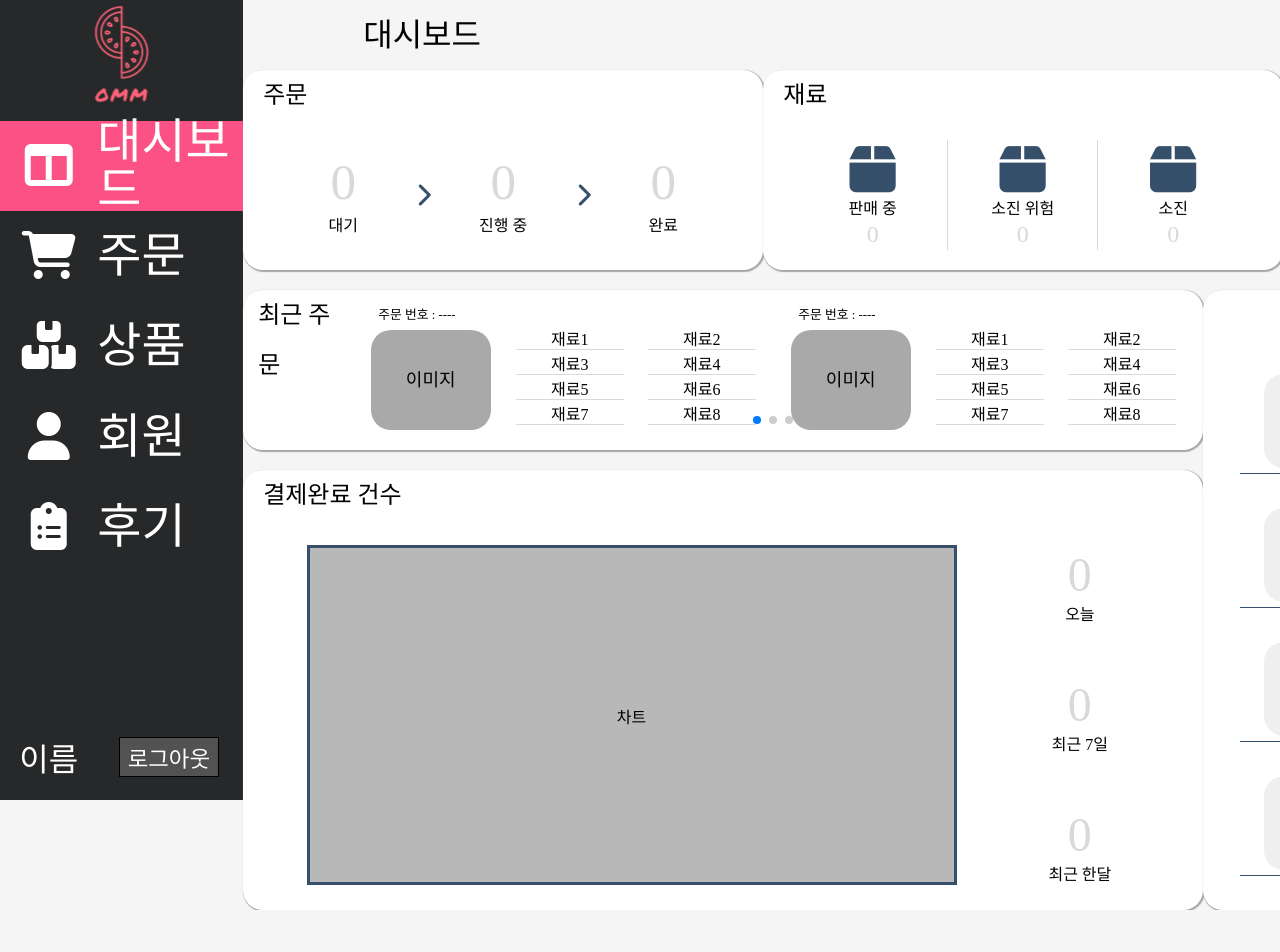
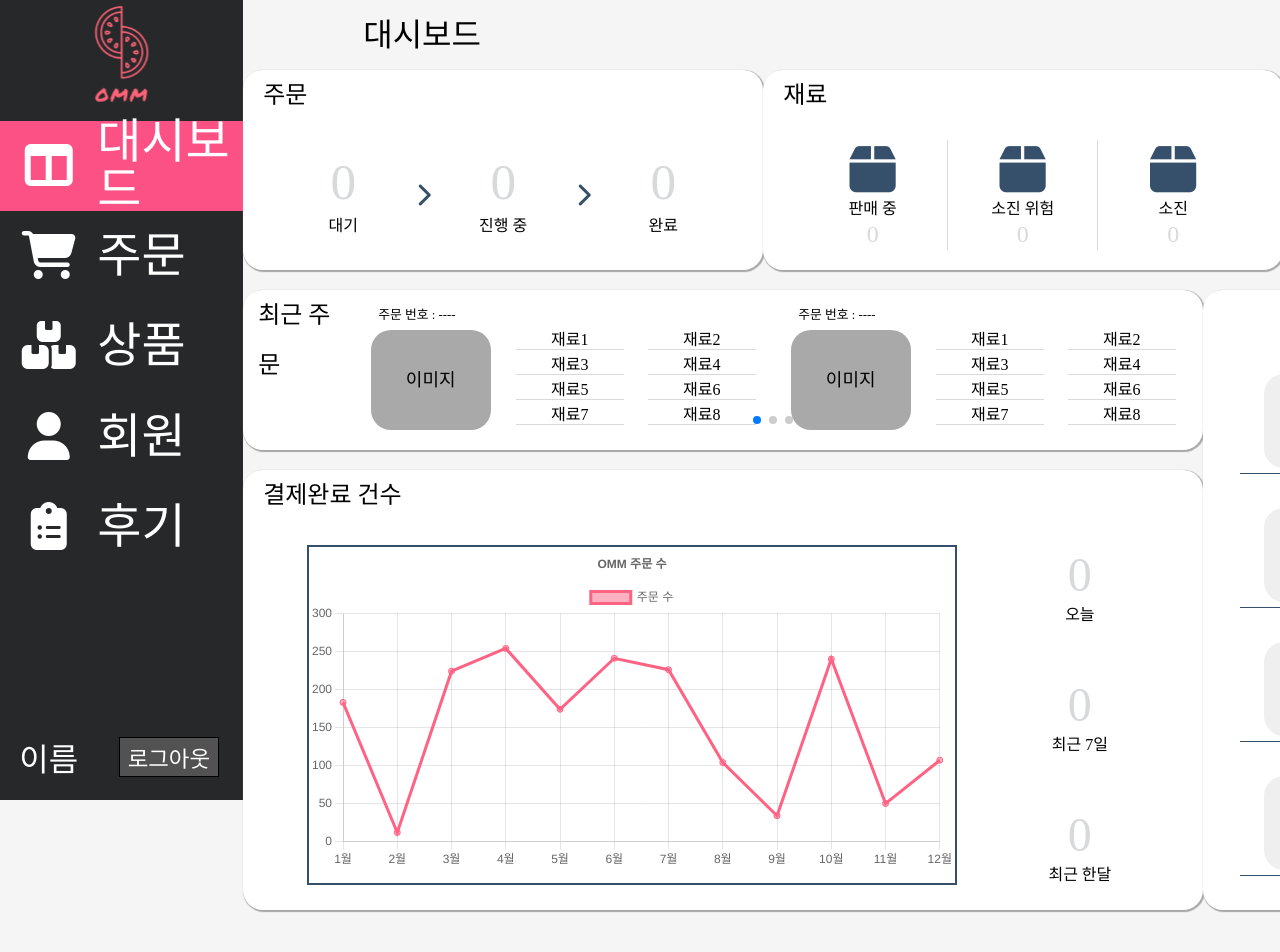
Before and after one commit to Ukdam/OMM_admin, a React (Create React App) app: page / in a window 1280 px wide. Shown: the top 952 px of the page. Before the commit the page ends 910 px from the top, so only its background shows below. Built offline with nearby package versions, Linux system fonts and the light colour scheme; a web font is replaced by a local one.

Commit message:
대시보드 차트 추가
대시보드 차트 추가

```diff
--- a/package.json
+++ b/package.json
@@ -6,8 +6,10 @@
     "@testing-library/jest-dom": "^5.17.0",
     "@testing-library/react": "^13.4.0",
     "@testing-library/user-event": "^13.5.0",
+    "chart.js": "^4.4.0",
     "date-fns": "^2.30.0",
     "react": "^18.2.0",
+    "react-chartjs-2": "^5.2.0",
     "react-dom": "^18.2.0",
     "react-router-dom": "^6.17.0",
     "react-scripts": "5.0.1",
@@ -37,5 +39,8 @@
       "last 1 firefox version",
       "last 1 safari version"
     ]
+  },
+  "devDependencies": {
+    "faker": "^5.5.3"
   }
 }
--- /dev/null
+++ b/src/compoents/Dash_Chart.js
@@ -0,0 +1,68 @@
+import {
+  Chart as ChartJS,
+  CategoryScale,
+  LinearScale,
+  PointElement,
+  LineElement,
+  Title,
+  Tooltip,
+  Legend,
+} from "chart.js";
+import { Line } from "react-chartjs-2";
+import faker from "faker";
+
+ChartJS.register(
+  CategoryScale,
+  LinearScale,
+  PointElement,
+  LineElement,
+  Title,
+  Tooltip,
+  Legend
+);
+
+export default function Dash_Chart() {
+  const options = {
+    responsive: true,
+    plugins: {
+      legend: {
+        position: "top",
+      },
+      title: {
+        display: true,
+        text: "OMM 주문 수",
+      },
+    },
+  };
+  const labels = [
+    "1월",
+    "2월",
+    "3월",
+    "4월",
+    "5월",
+    "6월",
+    "7월",
+    "8월",
+    "9월",
+    "10월",
+    "11월",
+    "12월",
+  ];
+  const data = {
+    labels,
+    datasets: [
+      {
+        label: "주문 수",
+        data: labels.map(() => faker.random.number({ min: 0, max: 300 })),
+        // data: labels.map(() => faker.random.number({ min: -300, max: 300 })),
+        borderColor: "rgb(255, 99, 132)",
+        backgroundColor: "rgba(255, 99, 132, 0.5)",
+      },
+    ],
+  };
+  return (
+    <>
+      <Line options={options} data={data} />;
+    </>
+  );
+}
--- a/src/css/Admin_IndexPage.css
+++ b/src/css/Admin_IndexPage.css
@@ -258,8 +258,8 @@
 .__nop_chartbox {
   width: 650px;
   height: 340px;
-  background-color: #b8b8b8;
-  border: 3px solid var(--bluedark);
+  /* background-color: #b8b8b8; */
+  border: 2px solid var(--bluedark);
   line-height: 340px;
 }
 
@@ -321,6 +321,7 @@
   color: #b8b8b8;
   border-radius: 20px;
   margin-bottom: 5px;
+  object-fit: cover;
 }
 
 .__dash_bestproductbox > div > p {
--- a/src/pages/Admin_IndexPage.js
+++ b/src/pages/Admin_IndexPage.js
@@ -5,13 +5,14 @@ import { UserContext } from "../contexts/Admin_UserContext";
 import { Navigate } from "react-router-dom";
 import { MenuContext } from "../contexts/Admin_MenuContext";
 import Recentorder_Card from "../compoents/Recentorder_Card";
+import Dash_Chart from "../compoents/Dash_Chart";
 
 import { Swiper, SwiperSlide } from "swiper/react";
 import "swiper/css";
 import "swiper/css/grid";
 import "swiper/css/pagination";
 import { Grid, Pagination } from "swiper/modules";
-
+import faker from "faker";
 export default function Admin_IndexPage() {
   return (
     <>
@@ -115,7 +116,9 @@ export default function Admin_IndexPage() {
               <div className="dashboard dash_numofpaymentbox">
                 <p className="dash_boxtitle">결제완료 건수</p>
                 <div className="__dash_numofpaymentbox">
-                  <div className="__nop_chartbox">차트</div>
+                  <div className="__nop_chartbox">
+                    <Dash_Chart />
+                  </div>
                   <div className="__nop_chartsidebox">
                     {/* 오늘 */}
                     <p>
```
Also changed, not shown: 1 other file (tests, documents, lock files or other folders).
